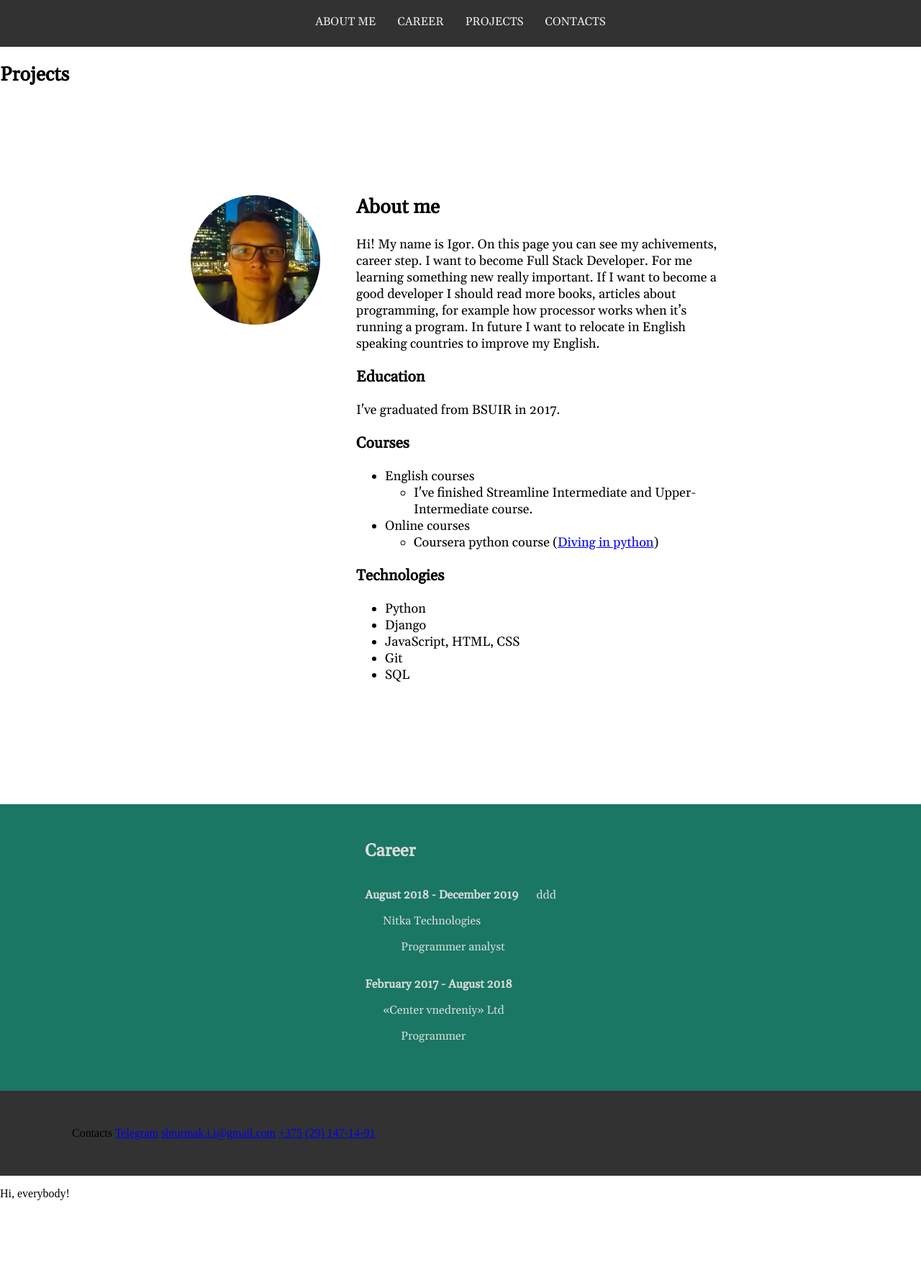
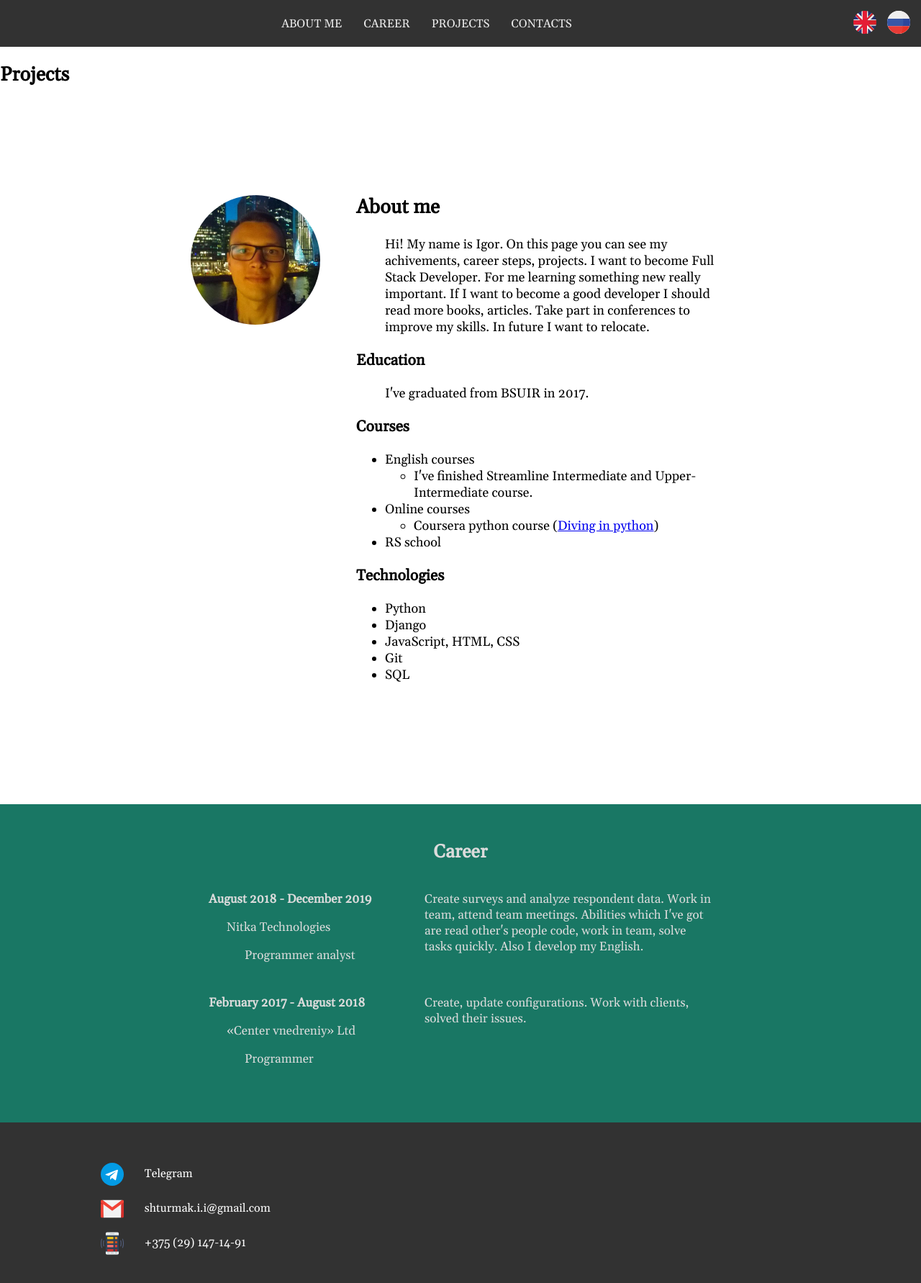
Before and after one commit to shtigor/CV, a plain HTML site: page index.html in a window 1280 px wide. Shown: the whole page at 72% size. Before the commit the page ends 1683 px from the top, so only its background shows below. Drawn offline with nearby package versions, Linux system fonts and the light colour scheme.

Commit message:
feat: add translations, some info

```diff
--- a/index.html
+++ b/index.html
@@ -10,38 +10,45 @@
 <body>
     <header class="header">
         <nav class="nav">
-            <a href="#about" class="nav--link-decoration">About me</a>
-            <a href="#prev" class="nav--link-decoration">Career</a>
-            <a href="#projects" class="nav--link-decoration">Projects</a>
-            <a href="#contacts" class="nav--link-decoration">Contacts</a>
+            <a href="#about" class="nav--link-decoration" id="about-me">About me</a>
+            <a href="#career" class="nav--link-decoration" id="career-nav">Career</a>
+            <a href="#projects" class="nav--link-decoration" id="projects">Projects</a>
+            <a href="#contacts" class="nav--link-decoration" id="contacts">Contacts</a>
         </nav>
-        <!-- <div class="container languages">
-                <a href="#en">English</a>
-                <a href="#ru">Русский</a>
-                <a href="#by">Беларускі</a>
-            </div> -->
+        <div class="languages">
+            <a href="#en" class="header__languages">
+                <img class="header__languages--img" src="assets/images/uk.svg" alt="English">
+            </a>
+            <a href="#ru" class="header__languages">
+                <img class="header__languages--img" src="assets/images/russia.svg" alt="Russian">
+            </a>
+            <!-- <a href="#by" class="header__languages"><img class="header__languages--img" src="assets/images/belarus.svg" alt="Belarusian"></a> -->
+        </div>
     </header>
     <main>
         <section class="info">
             <article class="info__project">
                 <h2>Projects</h2>
             </article>
-            <article class="container info__about">
+            <article class="container info__about" id="about">
                 <img src="assets/images/index.jfif" alt="My photo" class="info__photo">
                 <div class="info__about--story">
                     <h2 class="info__about--header">About me</h2>
-                    <p>
-                        Hi! My name is Igor. On this page you can see my achivements, career step.
+                    <p class="info__about--text" id="description">
+                        Hi! My name is Igor. On this page you can see my achivements, career steps, projects.
                         I want to become Full Stack Developer. For me learning something new really important.
-                        If I want to become a good developer I should read more books, articles about programming, for example
-                        how processor works when it’s running a program. In future I want to relocate in English speaking
-                        countries to improve my English.
+                        If I want to become a good developer I should read more books, articles.
+                        Take part in conferences to improve my skills. In future I want to relocate.
                     </p>
 
-                    <h3>Education</h3>
-                    <p>I've graduated from BSUIR in 2017.</p>
+                    <p>
 
-                    <h3>Courses</h3>
+                    </p>
+
+                    <h3 class="education">Education</h3>
+                    <p class="info__about--text" id="educationDescription">I've graduated from BSUIR in 2017.</p class="info__about--text">
+
+                    <h3 class="courses">Courses</h3>
                     <ul>
                         <li>English courses</li>
                             <ul>
@@ -51,6 +58,7 @@
                             <ul>
                                 <li>Coursera python course (<a href="https://www.coursera.org/learn/diving-in-python" target="_blank">Diving in python</a>)</li>
                             </ul>
+                        <li>RS school</li>
                     </ul>
                     <h3>Technologies</h3>
                     <ul>
@@ -63,38 +71,52 @@
                 </div>
             </article>
         </section>
-        <section class="career">
+        <section class="career" id="career">
             <article class="container info__career">
                 <h2 class="info__career--header">Career</h2>
                 <div class="info__career--modifier">
-                    <div>
+                    <div class="info__career--dcp">
                         <p class="info__career--date">August 2018 - December 2019</p>
                         <p class="info__career--company">Nitka Technologies</p>
                         <p class="info__career--position">Programmer analyst</p>
                     </div>
-                    <p class="info__career--description">ddd</p>
+                    <p class="info__career--description">
+                        Create surveys and analyze respondent data. Work in team, attend team meetings.
+                        Abilities which I've got are read other's people code, work in team,
+                        solve tasks quickly. Also I develop my English.
+                    </p>
                 </div>
-                <div class="info__career--">
-                    <p class="info__career--date">February 2017 - August 2018</p>
-                    <p class="info__career--company">«Center vnedreniy» Ltd</p>
-                    <p class="info__career--position">Programmer</p>
-                    <p class="info__career--description"></p>
+                <div class="info__career--modifier">
+                    <div class="info__career--dcp">
+                        <p class="info__career--date">February 2017 - August 2018</p>
+                        <p class="info__career--company">«Center vnedreniy» Ltd</p>
+                        <p class="info__career--position">Programmer</p>
+                    </div>
+                    <p class="info__career--description">
+                        Create, update configurations. Work with clients, solved their issues.
+                    </p>
                 </div>
             </article>
         </section>
     </main>
     <footer id="contacts" class="footer">
         <div class="container">
-            Contacts
-            <a href="http://t.me/igorsht">Telegram</a>
-            <a href="mailto:">shturmak.i.i@gmail.com</a>
-            <a href="tel:+375291471491">+375 (29) 147-14-91</a>
+            <ul class="footer__communication">
+                <li class="footer__communication--items">
+                    <img src="assets/images/telegram.svg" alt="Telegram pic" class="footer__communication--pic">
+                    <a href="http://t.me/igorsht" class="footer__communication--link" target="_blank">Telegram</a>
+                </li>
+                <li class="footer__communication--items">
+                    <img src="assets/images/gmail.svg" alt="Mail pic" class="footer__communication--pic">
+                    <a href="mailto:shturmak.i.i@gmail.com" class="footer__communication--link">shturmak.i.i@gmail.com</a>
+                </li>
+                <li class="footer__communication--items">
+                    <img src="assets/images/smartphone_1.svg" alt="Phone pic" class="footer__communication--pic">
+                    <a href="tel:+375291471491" class="footer__communication--link">+375 (29) 147-14-91</a>
+                </li>
+            </ul>
         </div>
     </footer>
-
-    <p class="hi">
-        Hi, everybody!
-    </p>
 
     <script src="index.js"></script>
 </body>
--- a/index.js
+++ b/index.js
@@ -1,18 +1,43 @@
 const locale = {
     en: {
-        welcome: "Hello everybody!"
+        about: "About me",
+        career: "Career",
+        projects: "Projects",
+        contacts: "Contacts",
+        infoDescription: "Hi! My name is Igor. On this page you can see my achivements, career steps, projects. I want to become Full Stack Developer. For me learning something new really important. If I want to become a good developer I should read more books, articles. Take part in conferences to improve my skills. In future I want to relocate.",
+        education: "Education",
+        educationDescription: "I've graduated from BSUIR in 2017.",
+        courses: ""
     },
     ru: {
-        welcome: "Всем привет!"
+        about: "О мне",
+        career: "Карьера",
+        projects: "Проекты",
+        contacts: "Контакты",
+        infoDescription: "Меня зовут Игорь. На данной странице мы можете увидеть мои достижения, карьерную лестницу, проекты. Я хочу стать Full Stack разработчиком. Для меня изучение чего-то нового очень важно. Я читаю книги, статьи, посещаю курсы для своего развития. Так же я считаю для получения опыта необходимо участвовать в различных конференциях для улучшения своих навыков.",
+        education: "Образование",
+        educationDescription: "Я закончил БГУИР в 2017 году.",
     }
 }
 
-let welcome = document.querySelector('.hi')
+let about = document.querySelector('#about-me')
+let career = document.querySelector('#career-nav')
+let projects = document.querySelector('#projects')
+let contacts = document.querySelector('#contacts')
+
+let headerDescription = document.querySelector('.info__about--header')
+let description = document.querySelector('#description')
+let description = document.querySelector('.education')
 
 // define language using window hash
 if (window.location.hash) {
     if (window.location.hash === "#ru") {
-        welcome.textContent = locale.ru.welcome;
+        about.textContent = locale.ru.about;
+        career.textContent = locale.ru.career;
+        projects.textContent = locale.ru.projects;
+        contacts.textContent = locale.ru.contacts;
+        headerDescription.textContent = locale.ru.about;
+        description.textContent = locale.ru.infoDescription;
     }
 }
 
@@ -20,7 +45,7 @@ let dataReload = document.querySelector(".languages")
 // define language reload onclick
 for (i = 0; i < dataReload.children.length; i++) {
     dataReload.children[i].addEventListener('click', (click) => {
-        location.hash = click.target.hash;
+        location.hash = click.currentTarget.hash;
         location.reload(true);
     });
 }
--- a/style.css
+++ b/style.css
@@ -11,6 +11,7 @@ body {
 }
 
 .header {
+    display: flex;
     background-color: #323232;
 }
 
@@ -18,8 +19,9 @@ body {
     display: flex;
     height: 25px;
     padding: 20px 0;
-    justify-content: center;
+    margin: auto;
     flex-wrap: wrap;
+    align-content: center;
 }
 
 .nav--link-decoration {
@@ -32,6 +34,19 @@ body {
 
 .nav--link-decoration:hover {
     color: #33b6dd;
+}
+
+.header__languages {
+    padding-right: 15px;
+}
+
+.header__languages--img {
+    width: 2em;
+}
+
+.languages {
+    display: flex;
+    align-self: center;
 }
 
 .info {
@@ -50,6 +65,10 @@ body {
     margin-top: 0;
 }
 
+.info__about--text {
+    padding-left: 40px;
+}
+
 .info__photo {
     border-radius: 50%;
     height: 10em;
@@ -64,10 +83,15 @@ body {
     padding: 50px 0;
     background-color: #197764;
     justify-content: center;
+    font-size: 17px;
+}
+
+.info__career--dcp {
+    width: 290px;
 }
 
 .info__career--header {
-    padding-left: 50px + 10em;
+    text-align: center;
 }
 
 .info__career--modifier {
@@ -91,10 +115,35 @@ body {
 
 .info__career--description {
     padding-left: 25px;
+    max-width: 400px;
 }
 
 .footer {
     display: flex;
-    padding: 50px 0;
+    padding: 40px 0;
     background-color: #323232;
+    font-family: 'Gelasio', serif;
 }
+
+.footer__communication {
+    list-style: none;
+}
+
+.footer__communication--items {
+    height: 3em;
+}
+
+.footer__communication--pic {
+    width: 2em;
+    padding-right: 25px;
+    vertical-align: middle;
+}
+
+.footer__communication--link {
+    text-decoration: none;
+    color: white;
+}
+
+.footer__communication--link:hover {
+    color: #aaa;
+}
```
Also changed, not shown: assets/images/gmail.svg (added), assets/images/smartphone_1.svg (added), assets/images/telegram.svg (added).
